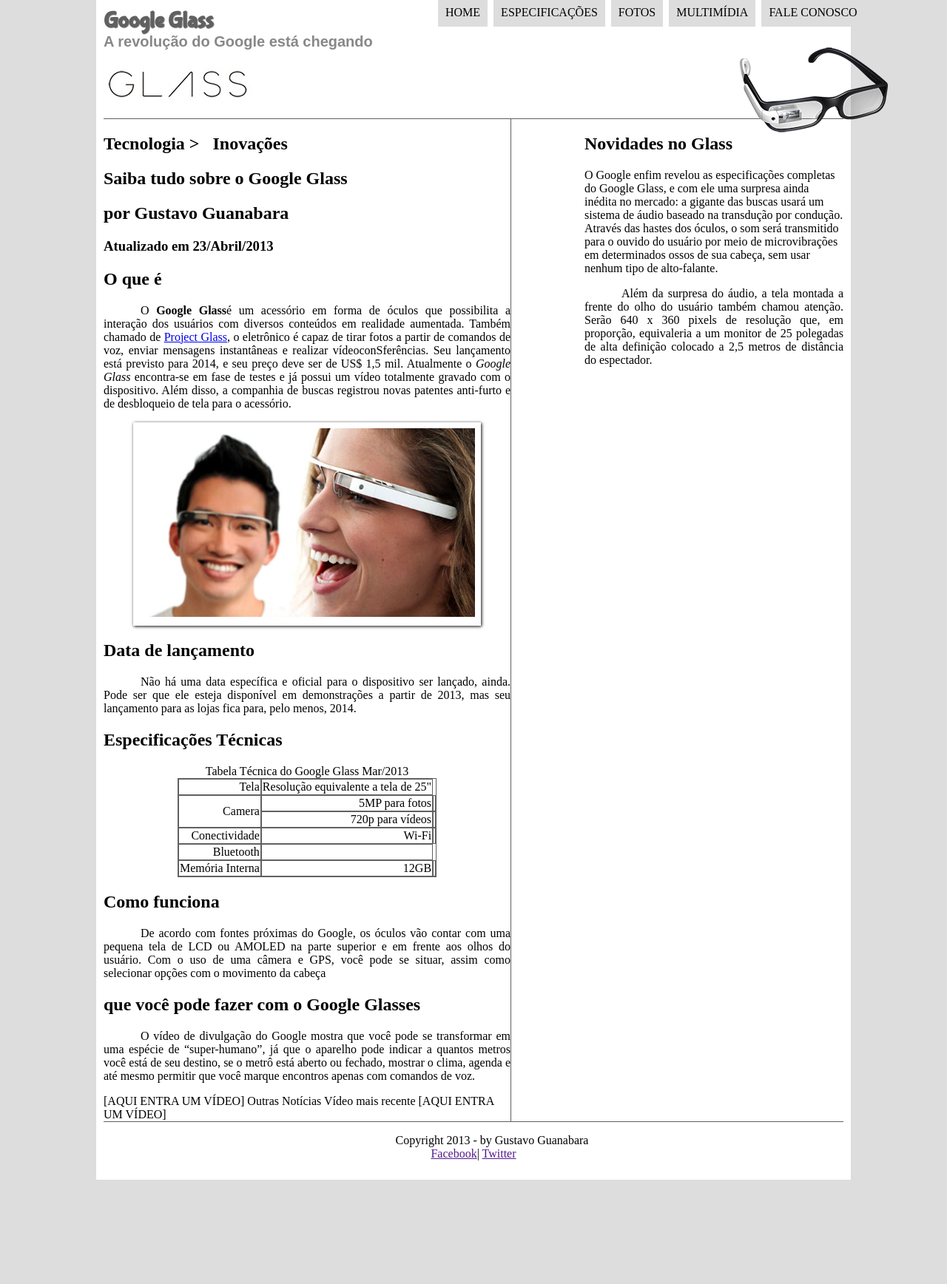
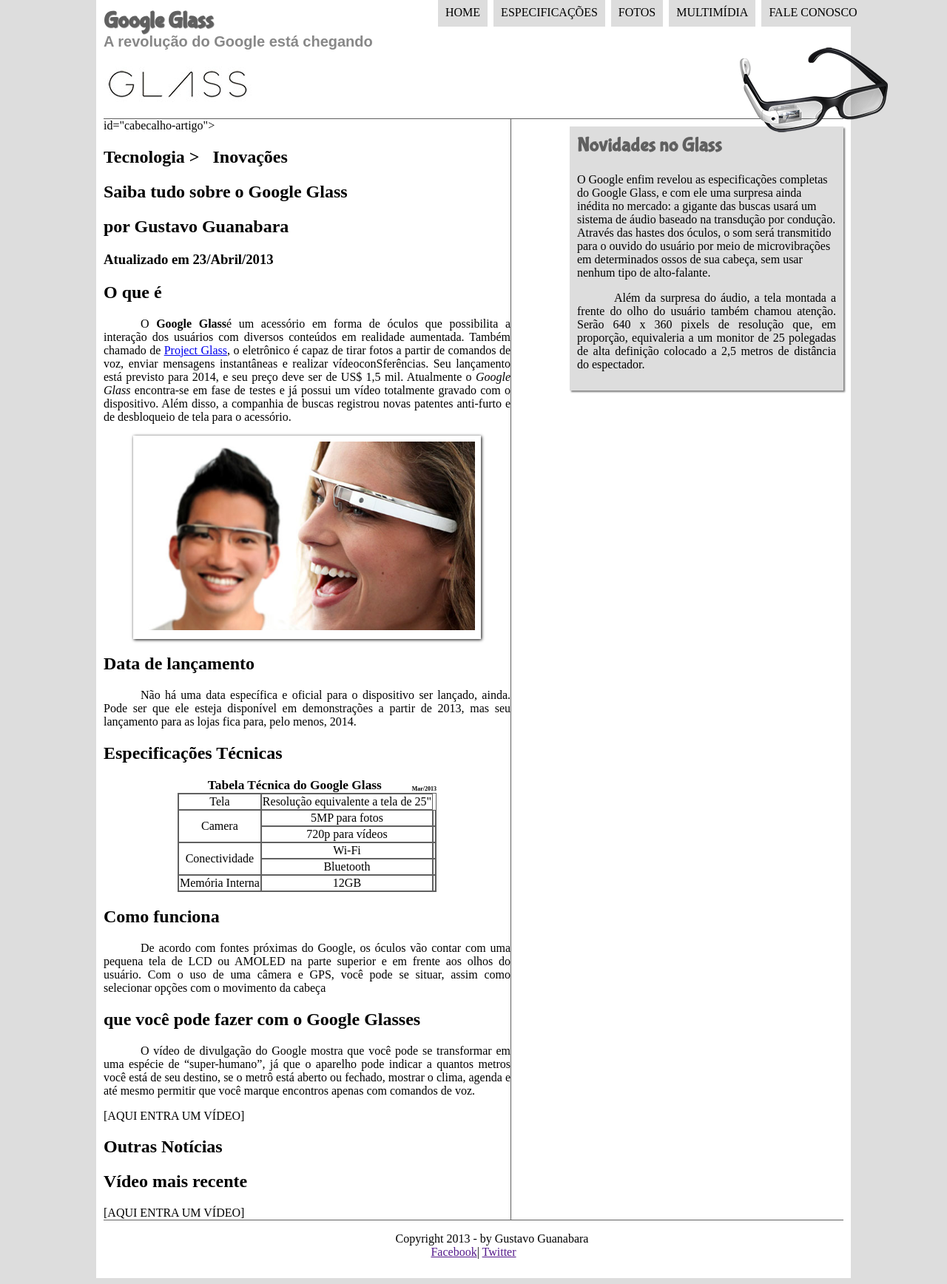
Before and after one commit to fernandabarreto/projeto-Glass-html5, a plain HTML site: page index.html in a window 1280 px wide. Shown: the whole page at 74% size. Before the commit the page ends 1603 px from the top, so only its background shows below. Drawn offline with Linux system fonts and the light colour scheme.

Commit message:
Salvando o projeto pela primeira vez

```diff
--- a/css/estilo.css
+++ b/css/estilo.css
@@ -123,6 +123,16 @@ section#corpo {
 	padding-right; 15px;
 }
 
+article#noticia-principal h2 {
+	font-size: 12pt;
+	color: #606060;
+	background-color: #dddddd;
+	padding: 5px 0px 5px 10px;
+	margin: 10px 0px 10px 0px;
+
+
+}
+
 table#tabelaspec {
 	border: 1px solid #606060;
 	border-spacing: 0px;
@@ -132,14 +142,59 @@ table#tabelaspec {
 table#tabelaspec td{
 	border: 1px solid #606060;
 	padding-right; 10px;
-	text-align: right;
+	text-align: center;
+	vertical-align: middle;
 
 }
-aside#lateral {
-	display: block;
-	width: 350px;
+
+table#tabelaspec td.ce{
+	Color: #fffff;
+	background-color: #606060;
+	vertical-align: top:
+	font-weight: bold;
+}
+
+table#tabelaspec td.cd {
+	background-color: #cecece;
+
+}
+
+table#tabelaspec caption {
+	color: #88888;
+	font-size: 13pt;
+	font-weight: bold;
+
+}
+table#tabelaspec span {
+	display:block;
 	float: right;
+	color: #00000;
+	font-size: 8px;
+	margin-top: 10px;
+
 }
+aside#lateral{
+    display: block;
+    width: 350px;
+    float: right;
+    background-color: #dddddd;
+    padding: 10px;
+    margin-top: 10px;
+    box-shadow: 2px 2px 2px rgba(0, 0, 0, .5);
+}
+aside#lateral h1 {
+	font-family: 'FonteLogo', sans-serif;
+    font-size: 20pt;
+    color: #606060;
+    margin-top: 0px;
+}
+aside#lateral h2{
+    background-color: #606060;
+    font-size: 13pt;
+    color: #ffffff;
+    padding: 5pt;
+}
+
 footer#rodape{
 	clear: both;
 	border-top: 1px solid #606060;
--- a/index.html
+++ b/index.html
@@ -27,15 +27,17 @@
 </nav>
 		</header>
 <section id="corpo"
+<article id="noticia-principal">
+ <header> id="cabecalho-artigo">
 <hgroup>
 <h1>Tecnologia > &nbsp; Inovações</h1>
 <h1>Saiba tudo sobre o Google Glass</h1>
 <h2>por Gustavo Guanabara</h2>
 <h3>Atualizado em 23/Abril/2013</h3>
 </hgroup>
+</header>
 
-
-<h1>O que é</h1>
+<h2>O que é</h2>
 <p>O <span style="font-weight:bolder;800:">Google Glass</span>é um acessório em forma de óculos que possibilita a interação dos usuários com diversos conteúdos em realidade aumentada. Também chamado de <a href="http://glass.google.com" target="_blank">Project Glass</a>, o eletrônico é capaz de tirar fotos a partir de comandos de voz, enviar mensagens instantâneas e realizar vídeo&shy;con&shy;Sferên&shy;cias. Seu lançamento está previsto para 2014, e seu preço deve ser de US$ 1,5 mil. Atualmente o <em>Google Glass</em> encontra-se em fase de testes e já possui um vídeo totalmente gravado com o dispositivo. Além disso, a companhia de buscas registrou novas patentes anti-furto e de desbloqueio de tela para o acessório.</p>
 
 <figure class="foto-legenda">
@@ -45,32 +47,33 @@
 </figcaption>
 </figure>
 
-<h1>Data de lançamento</h1>
+<h2>Data de lançamento</h2>
 <p>Não há uma data específica e oficial para o dispositivo ser lançado, ainda. Pode ser que ele esteja disponível em demonstrações a partir de 2013, mas seu lançamento para as lojas fica para, pelo menos, 2014.</p>
 
-<h1>Especificações Técnicas</h1>
+<h2>Especificações Técnicas</h2>
 <table id="tabelaspec">
-<caption>Tabela Técnica do Google Glass Mar/2013</caption>
+<caption>Tabela Técnica do Google Glass <span>Mar/2013</span></caption>
 
-<tr><td>Tela</td><td>Resolução equivalente a tela de 25"</td></tr>
+<tr><td class"ce">Tela</td><td class"cd">Resolução equivalente a tela de 25"</td></tr>
 <tr><td rowspan="2">Camera</td> <td> 5MP para fotos<td></tr>
-<tr><td>720p para vídeos<td></tr>
-<tr><td>Conectividade</td> <td> Wi-Fi<td></tr>
-<tr><td>Bluetooth<td></tr>
-<tr><td>Memória Interna</td> <td> 12GB<td></tr>
+<tr><td class"cd">720p para vídeos<td></tr>
+<tr><td rowspan="2" class"ce">Conectividade</td> <td class"cd"> Wi-Fi<td></tr>
+<tr><td class"cd">Bluetooth<td></tr>
+<tr><td class"ce">Memória Interna</td> <td class"cd"> 12GB<td></tr>
 </table>
 
-<h1>Como funciona</h1>
+<h2>Como funciona</h2>
 <p>De acordo com fontes próximas do Google, os óculos vão contar com uma pequena tela de LCD ou AMOLED na parte superior e em frente aos olhos do usuário. Com o uso de uma câmera e GPS, você pode se situar, assim como selecionar opções com o movimento da cabeça</p>
- <h1>que você pode fazer com o Google Glasses</h1>
+ <h2>que você pode fazer com o Google Glasses</h2>
 <p>O vídeo de divulgação do Google mostra que você pode se transformar em uma espécie de “super-humano”, já que o aparelho pode indicar a quantos metros você está de seu destino, se o metrô está aberto ou fechado, mostrar o clima, agenda e até mesmo permitir que você marque encontros apenas com comandos de voz.</p>
 
 [AQUI ENTRA UM VÍDEO]
 
-Outras Notícias
-Vídeo mais recente
+<h1>Outras Notícias</h1>
+<h2>Vídeo mais recente</h2>
 
 [AQUI ENTRA UM VÍDEO]
+</article>
 </section>
 <aside id="lateral">
 <h1>Novidades no Glass</h1>
```
Also changed, not shown: teste02.html (added, +27 -0 lines), testejs01.html (added, +15 -0 lines), testejs03.html (added, +25 -0 lines).
